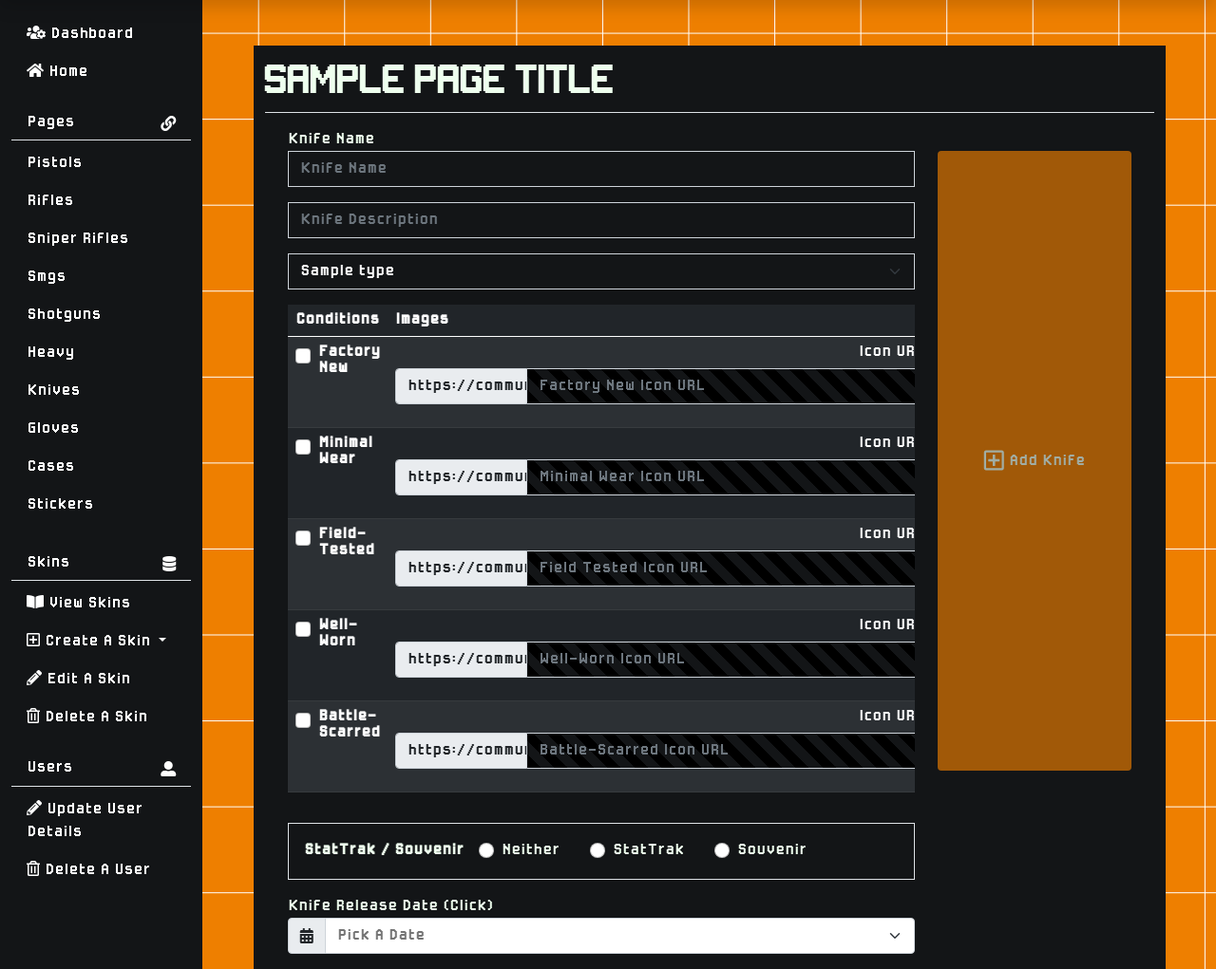
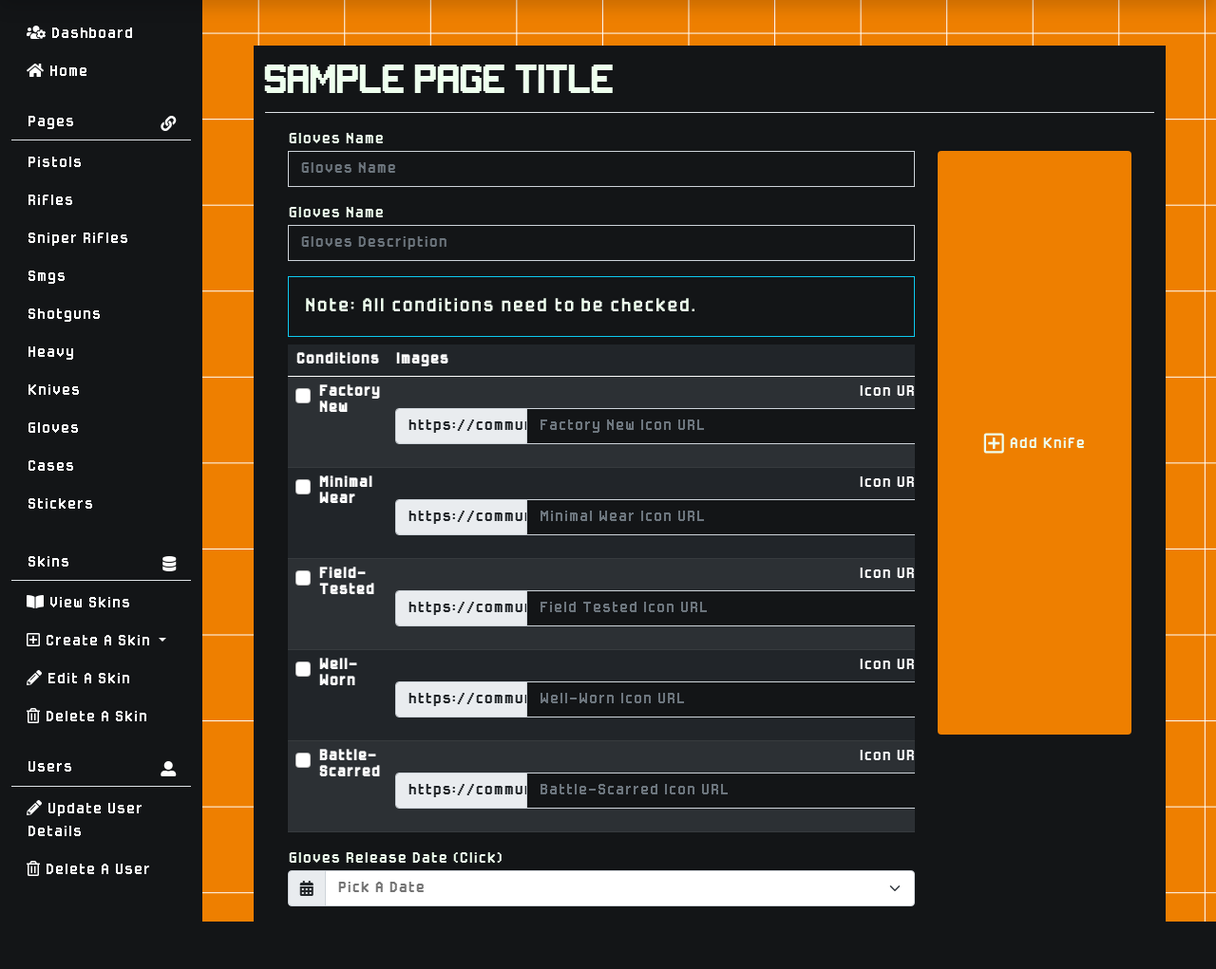
Before and after one commit to bradleyplaydon/CSGOSkinfo, a Flask app: template templates/components/forms/add-gloves.html in a window 1280 px wide. Shown: the part 56-1077 px from the top of the page at 95% size. After the commit the page ends 1027 px from the top, so only its background shows below. Run offline with Flask 2, Linux system fonts and the light colour scheme; the template is opened without the code that fills it: most values are stand-ins (such as "Sample title", 1, 10 or a date in 2020); some libraries are stand-ins or nearby versions.

Commit message:
Made all inputs required

```diff
--- a/templates/components/forms/add-gloves.html
+++ b/templates/components/forms/add-gloves.html
@@ -1,28 +1,20 @@
 {% extends 'layout/dashboard-base.html' %}
 {% set active_page = "addgloves" %}
 {% block content %}
-<meta id="weapons" data-weapons="{{ weapons }}">
 <div class="d-flex justify-content-between flex-wrap flex-md-nowrap align-items-center pt-3 pb-2 mb-3 border-bottom">
     <h2 class="h2">{{ page_title }}</h2>
 </div>
-<div id="add-weapon" aria-labelledby="add-weapon"">
-    <form id=" weapon-Knife-form" class="container-fluid" method="post" validate>
+<div id="add-weapon" aria-labelledby="add-weapon">
+    <form id="gloves-form" class="container-fluid" method="post" action="{{ url_for('insert_skin', skin='gloves') }}" validate>
     <div class="row">
         <div class="col-md-9 col-sm-12">
-            <label for="name" class="label">Knife Name</label>
-            <input type="text" placeholder="Knife Name" class="form-control bg-dark text-white rounded-0 mb-3"
+            <label for="name" class="label">Gloves Name</label>
+            <input type="text" placeholder="Gloves Name" class="form-control bg-dark text-white rounded-0 mb-3"
                 name="name" minlength="10" maxlength="35" required>
-            <input type="text" placeholder="Knife Description" class="form-control bg-dark text-white rounded-0 mb-3"
-                name="Knife_description" minlength="20" maxlength="100" required>
-            <select id="Knife-weapon-type" class="form-select bg-dark text-white rounded-0 mb-3"
-                placeholder="Weapon Type" name="weapon_type">
-                {% for type in weaponTypes %}
-                <option value="{{ type }}">{{ type }}</option>
-                {% endfor %}
-            </select>
-            <div class="invalid-feedback border border-danger p-3 fs-5 mb-2" id="invalid-error">
-
-            </div>
+            <label for="gloves_description" class="label">Gloves Name</label>
+            <input type="text" placeholder="Gloves Description" class="form-control bg-dark text-white rounded-0 mb-3"
+                name="gloves_description" minlength="20" maxlength="100" required>
+            <p class="border border-info p-3 fs-5 mb-2">Note: All conditions need to be checked.</p>
             <div class="table-responsive">
                 <table class="table table-dark table-striped">
                     <thead>
@@ -36,7 +28,7 @@
                             <th scope="row">
                                 <div class="form-check">
                                     <input class="form-check-input" type="checkbox" autocomplete="off" name="fn"
-                                        id="factory_new">
+                                        id="factory_new" required>
                                     <label class="form-check-label" for="factory_new">
                                         Factory New
                                     </label>
@@ -47,9 +39,9 @@
                                 <div class="input-group mb-3">
                                     <span class="input-group-text w-25 overflow-auto"
                                         id="steamimageurl">https://community.cloudflare.steamstatic.com/economy/image/</span>
-                                    <input class="form-control bg-dark text-white input-bg-disabled"
+                                    <input class="form-control bg-dark text-white"
                                         placeholder="Factory New Icon URL" name="fnimage" id="fnurl" type="text"
-                                        aria-describedby="steamimageurl" disabled>
+                                        aria-describedby="steamimageurl" required>
                                 </div>
                             </td>
                         </tr>
@@ -68,15 +60,15 @@
                                 <label for="mwurl" class="form-label float-end">Icon URL</label>
                                 <div class="input-group mb-3"><span class="input-group-text w-25 overflow-auto"
                                         id="steamimageurl">https://community.cloudflare.steamstatic.com/economy/image/</span><input
-                                        class="form-control bg-dark text-white input-bg-disabled" id="mwurl"
-                                        placeholder="Minimal Wear Icon URL" name="mwimage" type="text" disabled>
+                                        class="form-control bg-dark text-white" id="mwurl"
+                                        placeholder="Minimal Wear Icon URL" name="mwimage" type="text" required>
                             </td>
                         </tr>
                         <tr>
                             <th scope="row">
                                 <div class="form-check">
                                     <input class="form-check-input" type="checkbox" autocomplete="off" name="ft"
-                                        id="field_tested">
+                                        id="field_tested" required>
                                     <label class="form-check-label" for="field_tested">
                                         Field-Tested
                                     </label>
@@ -87,8 +79,8 @@
                                 <div class="input-group mb-3">
                                     <span class="input-group-text w-25 overflow-auto"
                                         id="steamimageurl">https://community.cloudflare.steamstatic.com/economy/image/</span><input
-                                        class="form-control bg-dark text-white input-bg-disabled" id="fturl"
-                                        placeholder="Field Tested Icon URL" name="ftimage" type="text" disabled>
+                                        class="form-control bg-dark text-white" id="fturl"
+                                        placeholder="Field Tested Icon URL" name="ftimage" type="text">
                                 </div>
                             </td>
                         </tr>
@@ -96,7 +88,7 @@
                             <th scope="row">
                                 <div class="form-check">
                                     <input class="form-check-input" type="checkbox" autocomplete="off" name="ww"
-                                        id="well_worn">
+                                        id="well_worn" required>
                                     <label class="form-check-label" for="well_worn">
                                         Well-Worn
                                     </label>
@@ -106,8 +98,8 @@
                                 <label for="wwurl" class="form-label float-end">Icon URL</label>
                                 <div class="input-group mb-3 fs-5"><span class="input-group-text w-25 overflow-auto"
                                         id="steamimageurl">https://community.cloudflare.steamstatic.com/economy/image/</span><input
-                                        class="form-control bg-dark text-white input-bg-disabled" id="wwurl"
-                                        placeholder="Well-Worn Icon URL" name="wwimage" type="text" disabled>
+                                        class="form-control bg-dark text-white" id="wwurl"
+                                        placeholder="Well-Worn Icon URL" name="wwimage" type="text" required>
                                 </div>
                             </td>
                         </tr>
@@ -115,7 +107,7 @@
                             <th scope="row">
                                 <div class="form-check">
                                     <input class="form-check-input" type="checkbox" autocomplete="off" name="bs"
-                                        id="battle_scarred">
+                                        id="battle_scarred" required>
                                     <label class="form-check-label" for="battle_scarred">
                                         Battle-Scarred
                                     </label>
@@ -126,44 +118,23 @@
                                 <div class="input-group mb-3">
                                     <span class="input-group-text w-25 overflow-auto"
                                         id="steamimageurl">https://community.cloudflare.steamstatic.com/economy/image/</span><input
-                                        class="form-control bg-dark text-white input-bg-disabled" id="bsurl"
-                                        placeholder="Battle-Scarred Icon URL" name="bsimage" type="text" disabled>
+                                        class="form-control bg-dark text-white" id="bsurl"
+                                        placeholder="Battle-Scarred Icon URL" name="bsimage" type="text" required>
                                 </div>
                             </td>
                         </tr>
                     </tbody>
                 </table>
             </div>
-            <div class="d-flex flex-wrap justfiy-content-center mt-3 mb-3 border p-3">
-                <strong>StatTrak / Souvenir</strong>
-                <div class="form-check mx-3">
-                    <input class="form-check-input" type="radio" name="stat_or_souv">
-                    <label class="form-check-label" for="flexRadioDefault2">
-                        Neither
-                    </label>
-                </div>
-                <div class="form-check mx-3">
-                    <input class="form-check-input" type="radio" name="stat_or_souv" id="statTrak">
-                    <label class="form-check-label" for="statTrak">
-                        StatTrak
-                    </label>
-                </div>
-                <div class="form-check mx-3">
-                    <input class="form-check-input" type="radio" name="stat_or_souv" id="souvenir">
-                    <label class="form-check-label" for="souvenir">
-                        Souvenir
-                    </label>
-                </div>
-            </div>
-            <label for="release-date" class="label">Knife Release Date (Click)</label>
+            <label for="release-date" class="label">Gloves Release Date (Click)</label>
             <div class="input-group flex-nowrap">
                 <span class="input-group-text" id="addon-wrapping"><i class="fas fa-calendar-alt"></i></span>
                 <input class="form-select" role="button" id="release-date" placeholder="Pick A Date"
-                    name="release-date">
+                    name="release-date" required>
             </div>
         </div>
         <div class="col-md-3 col-sm-12 text-center">
-            <button type="submit" class="btn btn-orange p-5 h-75 mt-4" disabled>
+            <button type="submit" class="btn btn-orange p-5 h-75 mt-4">
                 <i class="far fa-plus-square fs-4 align-middle"></i> Add Knife
             </button>
         </div>
```
